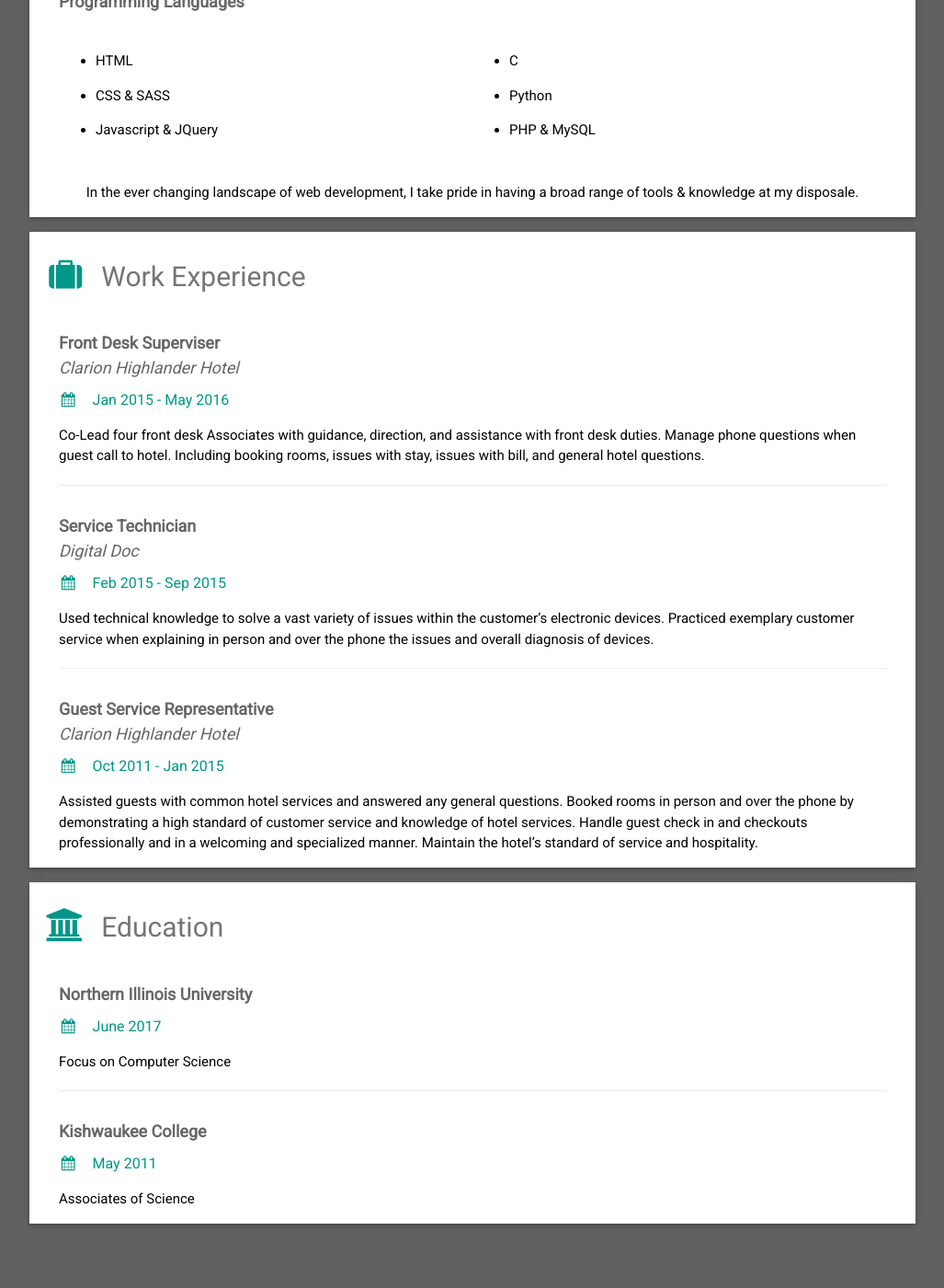
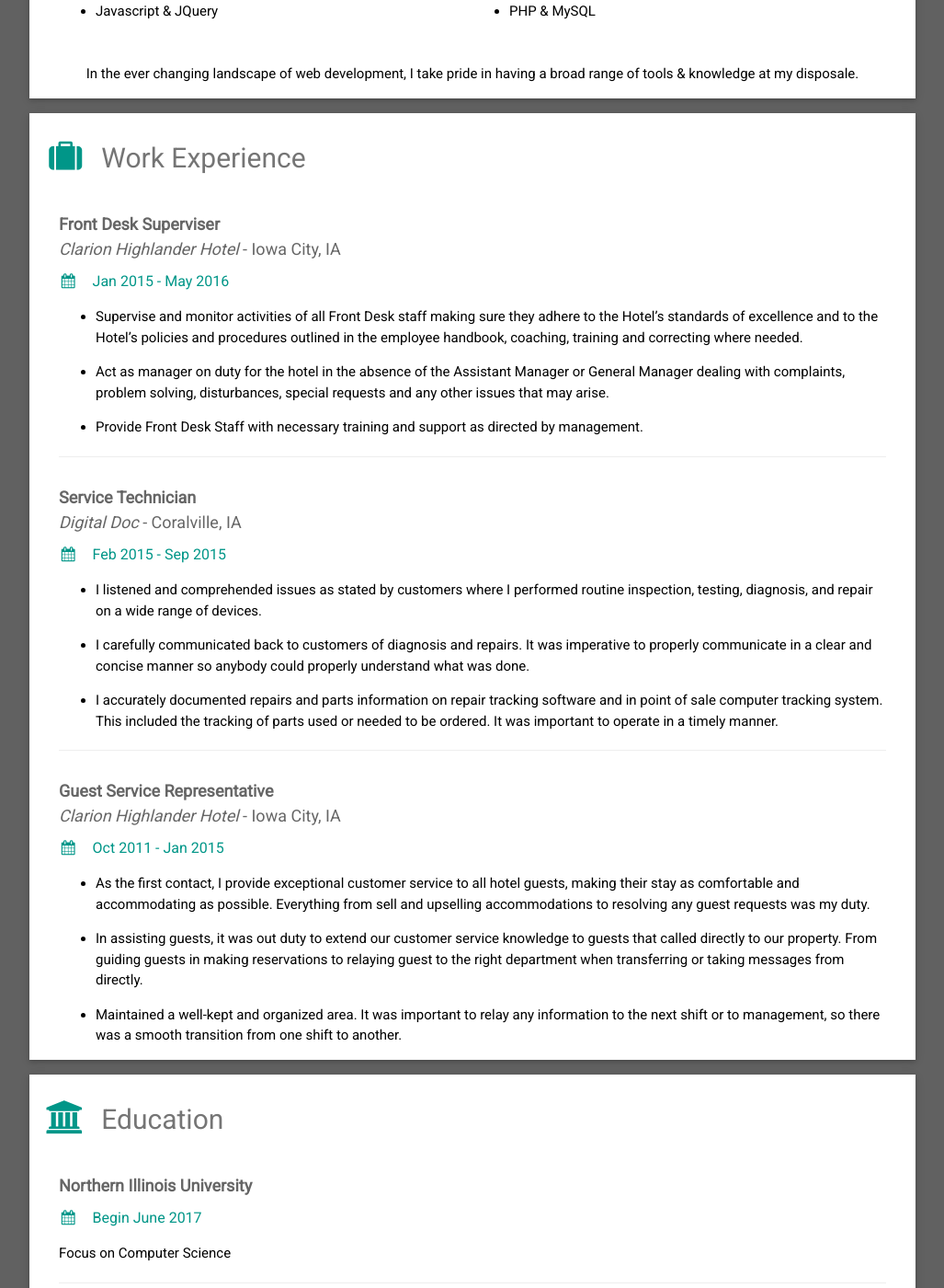
Before and after one commit to 20tibbygt06/20tibbygt06.github.io, a Jekyll site: the page built from index.html, in a window 1280 px wide and 1400 px high, scrolled down 2044 px. Shown: the whole window at 92% size, without its empty margins (126-1153 px from the left). Built offline with Jekyll 4.4.1, drawn with Linux system fonts in a browser that asks for light colours; nearby versions of some CDN libraries; before the commit the page ends 3390 px from its top, so only the background shows below that; some of the changed text lies outside the part shown.

Commit message:
Update
More Changes

```diff
--- a/index.html
+++ b/index.html
@@ -4,7 +4,7 @@
 <div class="w3-content w3-margin-top w3-margin-bottom">
     <div class="w3-row-padding">
         <div class="w3-container w3-card-4 w3-teal w3-margin-bottom w3-center w3-padding-16">
-            <img src="{{ "/assets/img/photo.jpg" | prepend: site.baseurl }}" class="w3-circle" style="width:200px" alt="Profile Picture">
+            <img src="{{ " /assets/img/photo.jpg " | prepend: site.baseurl }}" class="w3-circle" style="width:200px" alt="Profile Picture">
             <h1 class="w3-text-white">Luis E. Aguilar</h1>
         </div>
 
@@ -17,22 +17,21 @@
         </div>
 
         <div class="w3-container w3-card-2 w3-white w3-margin-bottom">
-            <h2 class="w3-text-grey w3-padding-16"><i class="fa fa-question fa-fw w3-margin-right w3-xxlarge w3-text-teal"></i>About Me</h2>
-            <div class="w3-container">
-                <p>I love the internet! A "thing" that allows us to connect to millions of individuals at any given moment, wow! It's quite the extoardinary tool, so as a web developer I take great pride in delivering, not only an amazing website, but an
-                    extoardinary user experience. A website is a tool of expression in the 21st century. I aim to deliver a website that expresses you and your company/organization in the best possible direction.</p>
-            </div>
-        </div>
-
-        <div class="w3-container w3-card-2 w3-white w3-margin-bottom">
-            <h2 class="w3-text-grey w3-padding-16"><i class="fa fa-info fa-fw w3-margin-right w3-xxlarge w3-text-teal"></i>Philosophy</h2>
+            <h2 class="w3-text-grey w3-padding-16"><i class="fa fa-info fa-fw w3-margin-right w3-xxlarge w3-text-teal"></i>My Philosophy</h2>
             <div class="w3-container">
                 <p>
-                    First and foremost, my goal as a web devloper is to make the web better. I aim to make sure that accessibility is not a problem for you by delivering a Responsive first site. It's important that a site scales beautifully on any device. The focus is to
+                    I love the internet! A "thing" that allows us to connect to millions of individuals at any given moment! It's quite the extoardinary tool and as a web developer I take great pride in delivering, not only an amazing website, but an extoardinary user experience.
+                    A website is a tool of expression in the 21st century. I aim to deliver a website that expresses you and your company/organization in the best possible direction.</p>
+                <p>
+                    First and foremost, my goal as a web devloper is to make the web better. I aim to make sure that accessibility is not a problem for you by delivering a Responsive first site. It's important that a site scale beautifully on any device. The focus is to
                     deliver your content in the best way, shape, or form, and that it doesn't decieve or take advantage of anyone. It's very important to me that everyone can use it, with any device, having any disability, and no matter where they are
-                    from or how strong their internet connection is.</p>
-                <p>I enjoy making websites of any type using a variety of different tools. I enjoy learning and understanding the backend, but front end stuff is my passion.</p>
-                <p>At the end of the day, it all comes down to my love of technology and what is possible everyday. If you have a web problem, let me know, I'd like to help you solve it.
+                    from or how strong their internet connection is.
+                </p>
+                <p>
+                    I enjoy making websites of any type using a variety of different tools. I enjoy learning and understanding the backend, but front end is my passion.
+                </p>
+                <p>
+                    At the end of the day, it all comes down to my love of technology and what is possible everyday. If you have a web problem, let me know, I'd like to help you solve it.
                 </p>
             </div>
         </div>
@@ -45,7 +44,7 @@
                         <h5 class="w3-text-white"><b><a href="http://landrtech.com" target="_blank">Landr Tech</a></b></h5>
                     </div>
                     <a href="http://landrtech.com" target="_blank">
-                        <img src="{{ "/assets/img/landrtech.jpg" | prepend: site.baseurl }}" alt="Landrtech" style="width:100%">
+                        <img src="{{ " /assets/img/landrtech.jpg " | prepend: site.baseurl }}" alt="Landrtech" style="width:100%">
                     </a>
                     <div class="w3-container w3-teal">
                         <p>Computer & Mobile Device Repair Website.</p>
@@ -53,7 +52,7 @@
                     </div>
                 </div>
                 <div class="w3-panel w3-col m6">
-                    <img src="{{ "/assets/img/placeholder.jpg" | prepend: site.baseurl }}" alt="Place Holder" style="width:100%">
+                    <img src="{{ " /assets/img/placeholder.jpg " | prepend: site.baseurl }}" alt="Place Holder" style="width:100%">
                     <div class="w3-container w3-teal">
                         <p>I am always looking for opportunities to build or create something great. If you are looking for not only a web develeoper, but an individual that will go far and beyond to deliver a supieror service get in contact with me.
                         </p>
@@ -132,25 +131,55 @@
         <div class="w3-container w3-card-2 w3-white w3-margin-bottom">
             <h2 class="w3-text-grey w3-padding-16"><i class="fa fa-suitcase fa-fw w3-margin-right w3-xxlarge w3-text-teal"></i>Work Experience</h2>
             <div class="w3-container">
-                <h5 class="w3-opacity"><b>Front Desk Superviser</b><br><i>Clarion Highlander Hotel</i></h5>
+                <h5 class="w3-opacity"><b>Front Desk Superviser</b><br><i>Clarion Highlander Hotel</i> - Iowa City, IA</h5>
                 <h6 class="w3-text-teal"><i class="fa fa-calendar fa-fw w3-margin-right"></i>Jan 2015 - May 2016</h6>
-                <p>Co-Lead four front desk Associates with guidance, direction, and assistance with front desk duties. Manage phone questions when guest call to hotel. Including booking rooms, issues with stay, issues with bill, and general hotel questions.
-                </p>
+                <ul>
+                    <li>
+                        <p>Supervise and monitor activities of all Front Desk staff making sure they adhere to the Hotel’s standards of excellence and to the Hotel’s policies and procedures outlined in the employee handbook, coaching, training and correcting
+                            where needed.</p>
+                    </li>
+                    <li>
+                        <p> Act as manager on duty for the hotel in the absence of the Assistant Manager or General Manager dealing with complaints, problem solving, disturbances, special requests and any other issues that may arise.</p>
+                    </li>
+                    <li>
+                        <p>Provide Front Desk Staff with necessary training and support as directed by management.</p>
+                    </li>
+                </ul>
                 <hr>
             </div>
             <div class="w3-container">
-                <h5 class="w3-opacity"><b>Service Technician</b><br><i>Digital Doc</i></h5>
+                <h5 class="w3-opacity"><b>Service Technician</b><br><i>Digital Doc</i> - Coralville, IA</h5>
                 <h6 class="w3-text-teal"><i class="fa fa-calendar fa-fw w3-margin-right"></i>Feb 2015 - Sep 2015</h6>
-                <p>Used technical knowledge to solve a vast variety of issues within the customer’s electronic devices. Practiced exemplary customer service when explaining in person and over the phone the issues and overall diagnosis of devices.
-                </p>
+                <ul>
+                    <li>
+                        <p>I listened and comprehended issues as stated by customers where I performed routine inspection, testing, diagnosis, and repair on a wide range of devices.</p>
+                    </li>
+                    <li>
+                        <p>I carefully communicated back to customers of diagnosis and repairs. It was imperative to properly communicate in a clear and concise manner so anybody could properly understand what was done.</p>
+                    </li>
+                    <li>
+                        <p>I accurately documented repairs and parts information on repair tracking software and in point of sale computer tracking system. This included the tracking of parts used or needed to be ordered. It was important to operate in a
+                            timely manner.</p>
+                    </li>
+                </ul>
                 <hr>
             </div>
             <div class="w3-container">
-                <h5 class="w3-opacity"><b>Guest Service Representative</b><br><i>Clarion Highlander Hotel</i></h5>
+                <h5 class="w3-opacity"><b>Guest Service Representative</b><br><i>Clarion Highlander Hotel</i> - Iowa City, IA</h5>
                 <h6 class="w3-text-teal"><i class="fa fa-calendar fa-fw w3-margin-right"></i>Oct 2011 - Jan 2015</h6>
-                <p>Assisted guests with common hotel services and answered any general questions. Booked rooms in person and over the phone by demonstrating a high standard of customer service and knowledge of hotel services. Handle guest check in and checkouts
-                    professionally and in a welcoming and specialized manner. Maintain the hotel’s standard of service and hospitality.
-                </p>
+                <ul>
+                    <li>
+                        <p>As the first contact, I provide exceptional customer service to all hotel guests, making their stay as comfortable and accommodating as possible. Everything from sell and upselling accommodations to resolving any guest requests
+                            was my duty.</p>
+                    </li>
+                    <li>
+                        <p>In assisting guests, it was out duty to extend our customer service knowledge to guests that called directly to our property. From guiding guests in making reservations to relaying guest to the right department when transferring
+                            or taking messages from directly.</p>
+                    </li>
+                    <li>
+                        <p>Maintained a well-kept and organized area. It was important to relay any information to the next shift or to management, so there was a smooth transition from one shift to another.</p>
+                    </li>
+                </ul>
             </div>
         </div>
 
@@ -158,7 +187,7 @@
             <h2 class="w3-text-grey w3-padding-16"><i class="fa fa-university fa-fw w3-margin-right w3-xxlarge w3-text-teal"></i>Education</h2>
             <div class="w3-container">
                 <h5 class="w3-opacity"><b>Northern Illinois University</b></h5>
-                <h6 class="w3-text-teal"><i class="fa fa-calendar fa-fw w3-margin-right"></i>June 2017</h6>
+                <h6 class="w3-text-teal"><i class="fa fa-calendar fa-fw w3-margin-right"></i>Begin June 2017</h6>
                 <p>Focus on Computer Science</p>
                 <hr>
             </div>
```
Also changed, not shown: other parts of index.html (+2 -2 lines).
